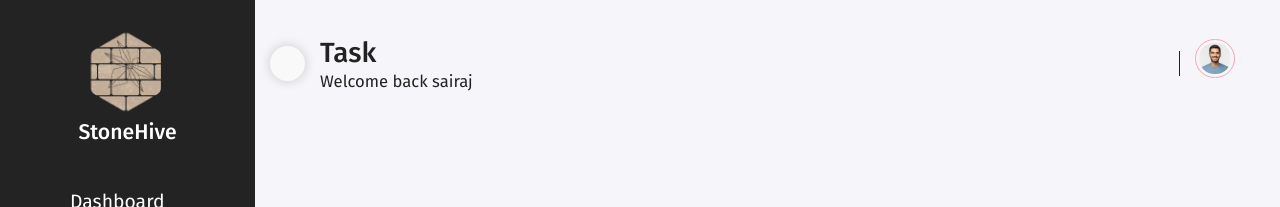
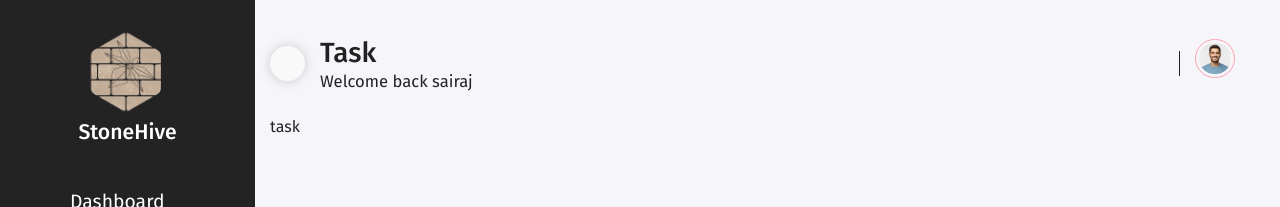
Before and after one commit to SairajK19/stonehive, a React (Create React App) app: page /client/task in a window 1280 px wide. Shown: the top 207 px of the page. Built offline with nearby package versions, Linux system fonts and the light colour scheme; some icons are missing.

Commit message:
MInor Changes

```diff
--- a/src/App.js
+++ b/src/App.js
@@ -6,7 +6,9 @@ import { Routes, Route } from "react-router-dom";
 import { Suspense } from "react";
 import Tasks from "./pages/Dashboard/Client/Tasks/Tasks";
 import ClientComplaint from "./pages/Dashboard/Client/Complaint/Complaint";
+import SiteImages from "./pages/Dashboard/Client/SiteImages/Siteimages";
 import ClientSettings from "./pages/Dashboard/Client/Settings/Settings";
+
 import { useSelector } from "react-redux";
 import Deadlines from "./pages/Dashboard/Superuser/projects/Deadlines";
 
@@ -74,6 +76,7 @@ function App() {
             <Route path="/client" element={<ClientDashboard />} />
             <Route path="/client/dashboard" element={<ClientDashboard />} />
             <Route path="/client/task" element={<Tasks />} />
+            <Route path="/client/site-images" element={<SiteImages />} />
             <Route path="/client/complaint" element={<ClientComplaint />} />
             <Route path="/client/settings" element={<ClientSettings />} />
           </Routes>
--- a/src/pages/Dashboard/Client/Tasks/Tasks.js
+++ b/src/pages/Dashboard/Client/Tasks/Tasks.js
@@ -2,10 +2,11 @@ import React, { useEffect } from "react";
 import { setSidebarItems } from "../../../../redux/reducers/shReducers";
 import { clientSidebarItems } from "../../../../components/Sidebar/sidebarItems";
 import { useDispatch } from "react-redux";
-export default function Tasks() {
+export default function Tasks({ fromPopup}) {
   const dispatch = useDispatch();
   useEffect(() => {
-    dispatch(setSidebarItems({ active: "task", items: clientSidebarItems }));
+    if (!fromPopup)
+      dispatch(setSidebarItems({ active: "task", items: clientSidebarItems }));
   });
-  return <div></div>;
+  return <div>task</div>;
 }
```
Also changed, not shown: src/assets/svg/wave.svg (added).
